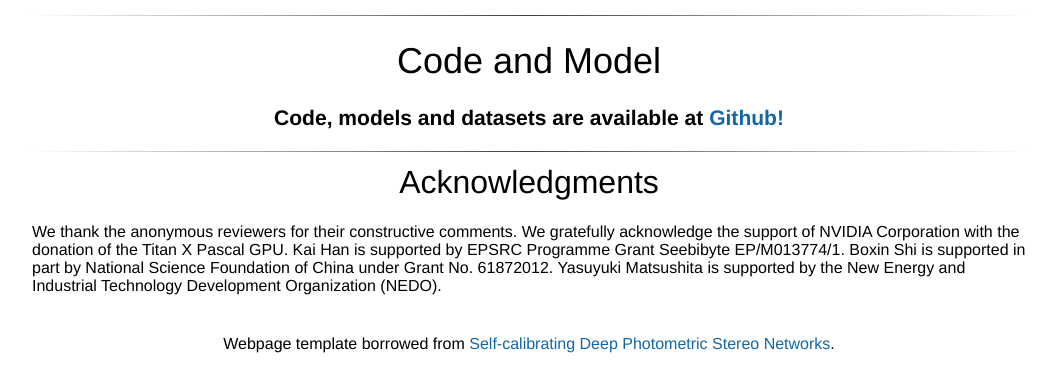
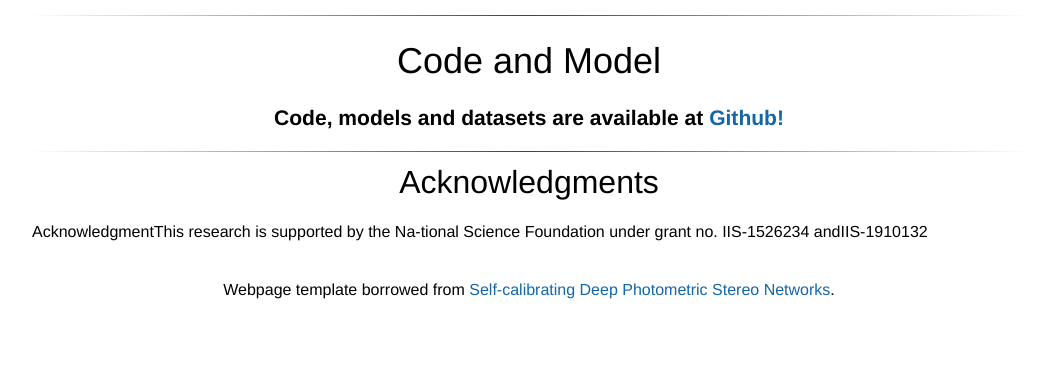
Before and after one commit to dlichy/ShapeAndMaterialAtHome, a plain HTML site: page index.html in a window 1280 px wide. Shown: the part 5820-6189 px from the top of the page, without its empty margins (111-1167 px from the left). After the commit the page ends 6135 px from the top, so only its background shows below. Drawn offline with Linux system fonts and the light colour scheme; a script that the page names is missing.

Commit message:
Update index.html

```diff
--- a/index.html
+++ b/index.html
@@ -312,7 +312,7 @@ We show that our method produces more accurate surface normal and albedo, especi
         <td width="400px">
             <left>
             <center><h1>Acknowledgments</h1></center>
-We thank the anonymous reviewers for their constructive comments. We gratefully acknowledge the support of NVIDIA Corporation with the donation of the Titan X Pascal GPU. Kai Han is supported by EPSRC Programme Grant Seebibyte EP/M013774/1. Boxin Shi is supported in part by National Science Foundation of China under Grant No. 61872012. Yasuyuki Matsushita is supported by the New Energy and Industrial Technology Development Organization (NEDO).
+		 AcknowledgmentThis research is supported by the Na-tional Science Foundation under grant no. IIS-1526234 andIIS-1910132
             </left>
         </td>
     </tr>
```
